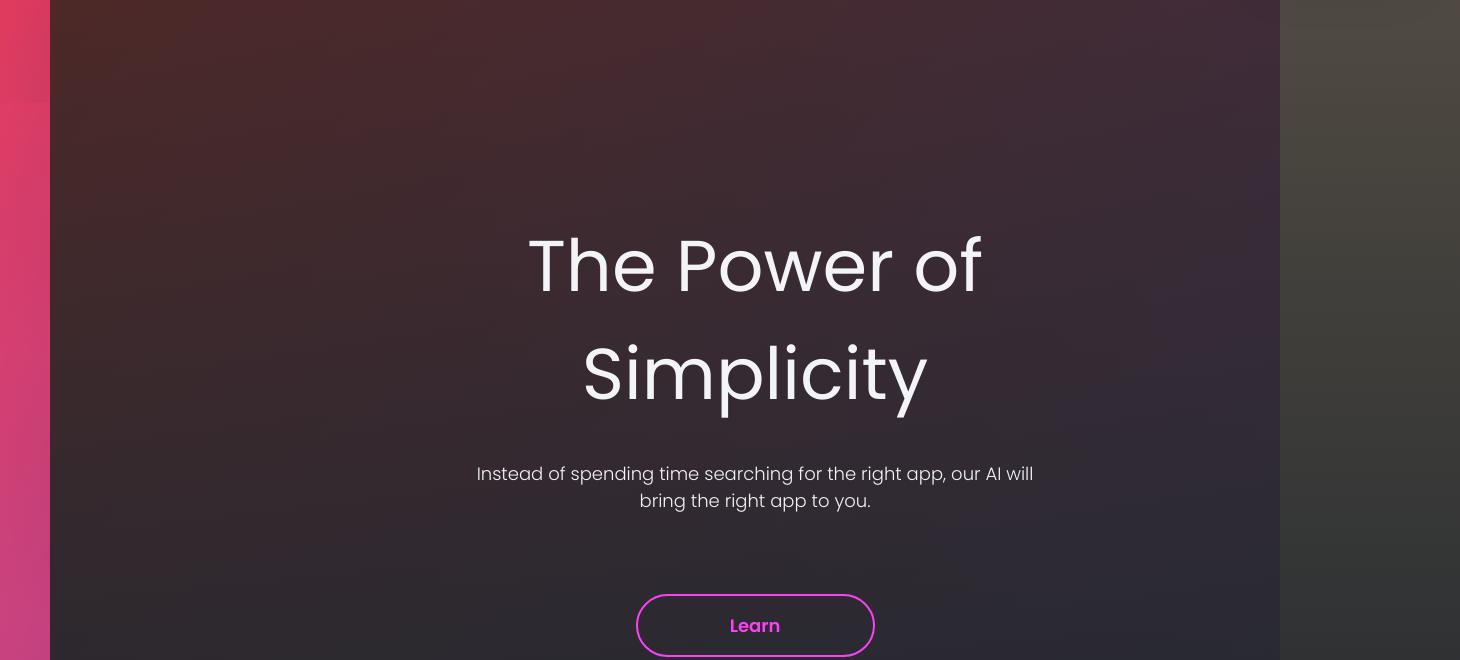
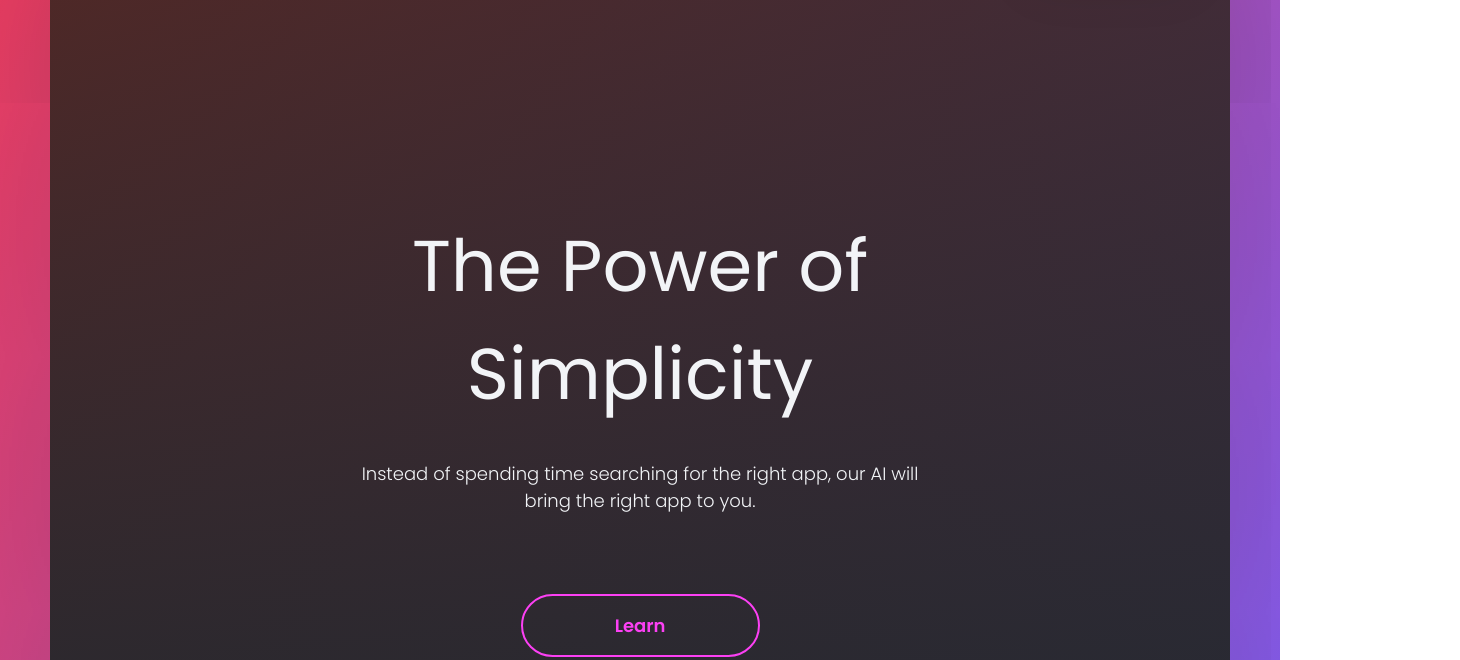
Before and after one commit to YevaVlasova/Power, a plain HTML site: page index.html in a window 1280 px wide. Shown: the part 152-812 px from the top of the page, 1460 px wide, since content can reach past the window. Drawn offline with Linux system fonts and the light colour scheme.

Commit message:
working on mistakes

```diff
--- a/index.html
+++ b/index.html
@@ -27,7 +27,7 @@
         <main class="main">
             <h1 class="main-title">The Power of Simplicity</h1>
             <p class="main-desc">Instead of spending time searching for the right app, our AI will bring the right app to you.</p>
-            <div><a href="#" class="main-btn">Learn</a></div>
+            <a href="#" class="main-btn">Learn</a>
             <div class="loaders">
                 <img src="./img/Ellipses.svg" alt="Circle">
                 <img src="./img/Ellipses.svg" alt="Circle">
--- a/style.css
+++ b/style.css
@@ -46,7 +46,7 @@ a {
 
 .container {
     height: 1010px;
-    min-width: 1410px;
+    max-width: 1410px;
     margin-inline: auto;
     padding: 32px;
     background: linear-gradient(180deg, rgba(43, 34, 21, 0.8) -1.22%, #22282E 101.33%);
```
